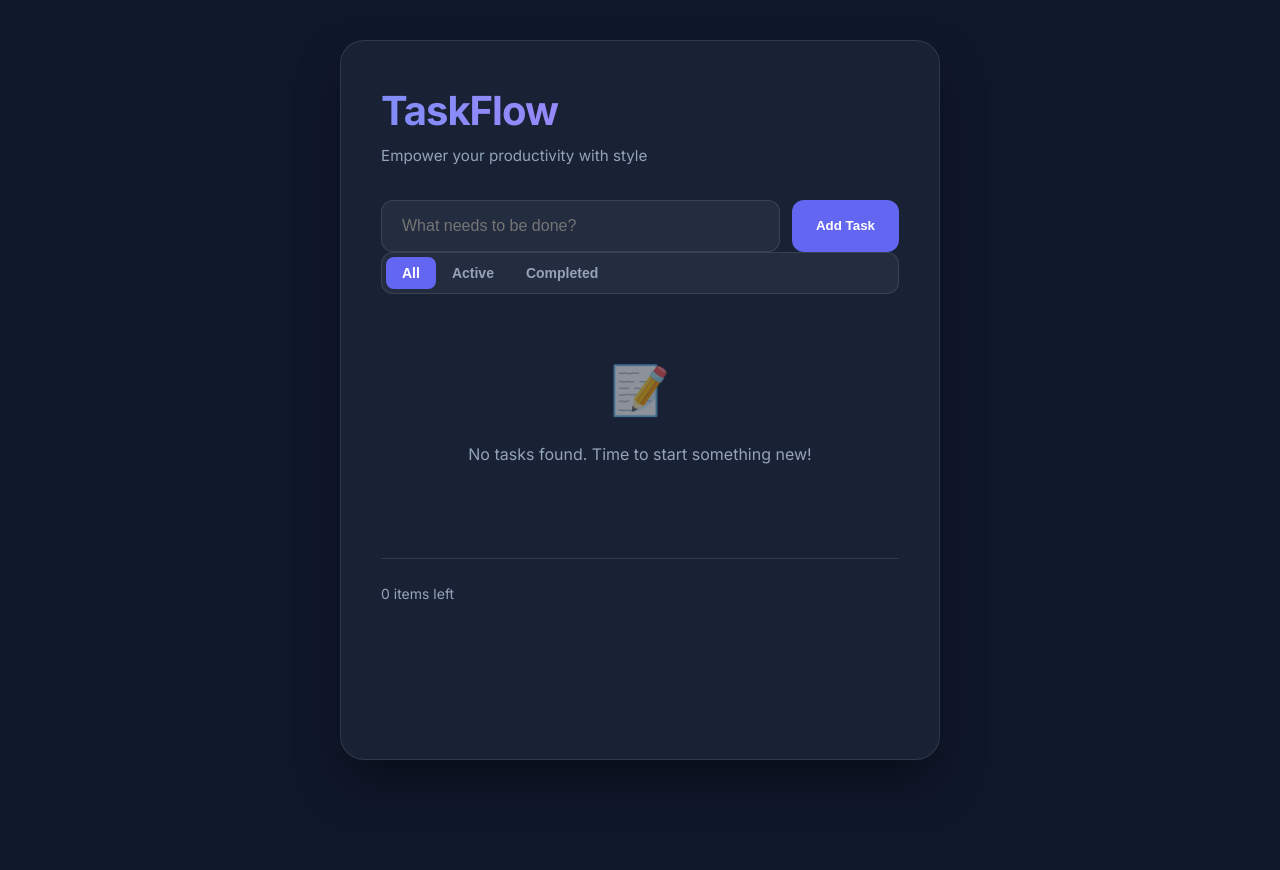
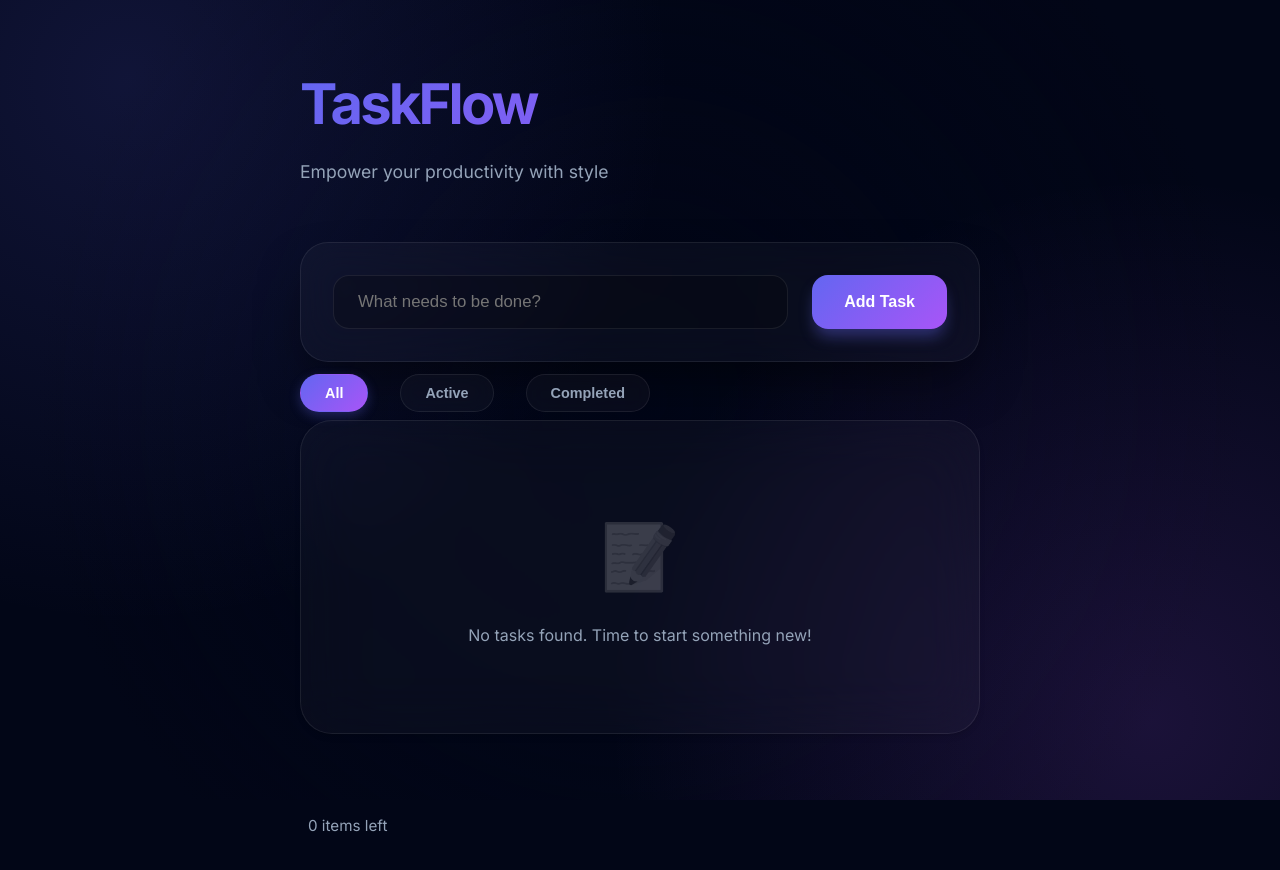
Before and after one commit to shreyashagrawal00/Global-Trend, a website: page public/index.html in a window 1280 px wide. Both pictures are taken after a click on the button "All". Before the commit the page ends 800 px from the top, so only its background shows below. Drawn offline with Linux system fonts and the light colour scheme; no server answers.

Commit message:
feat: initialize TaskFlow application with HTML structure and glassmorphism CSS styling

```diff
--- a/public/index.html
+++ b/public/index.html
@@ -10,6 +10,7 @@
     <link href="https://fonts.googleapis.com/css2?family=Inter:wght@300;400;500;600;700&display=swap" rel="stylesheet">
 </head>
 <body>
+    <div class="bg-glow"></div>
     <div class="app-container">
         <header>
             <h1>TaskFlow</h1>
--- a/public/style.css
+++ b/public/style.css
@@ -1,13 +1,14 @@
 :root {
-    --bg-color: #0f172a;
-    --card-bg: rgba(30, 41, 59, 0.7);
-    --primary: #6366f1;
-    --primary-hover: #4f46e5;
+    --bg-color: #020617;
+    --primary-gradient: linear-gradient(135deg, #6366f1 0%, #a855f7 100%);
+    --primary-glow: rgba(99, 102, 241, 0.4);
     --text-main: #f8fafc;
     --text-muted: #94a3b8;
-    --border: rgba(255, 255, 255, 0.1);
-    --success: #22c55e;
+    --glass-bg: rgba(255, 255, 255, 0.03);
+    --glass-border: rgba(255, 255, 255, 0.08);
+    --glass-highlight: rgba(255, 255, 255, 0.12);
     --danger: #ef4444;
+    --success: #10b981;
 }
 
 * {
@@ -22,116 +23,163 @@ body {
     color: var(--text-main);
     display: flex;
     justify-content: center;
-    padding: 40px 20px;
+    padding: 60px 20px;
     min-height: 100vh;
-    line-height: 1.5;
+    line-height: 1.6;
+    overflow-x: hidden;
+}
+
+/* Background Glow Effect */
+.bg-glow {
+    position: fixed;
+    top: 0;
+    left: 0;
+    width: 100%;
+    height: 100%;
+    z-index: -1;
+    background:
+        radial-gradient(circle at 10% 10%, rgba(99, 102, 241, 0.15) 0%, transparent 40%),
+        radial-gradient(circle at 90% 90%, rgba(168, 85, 247, 0.15) 0%, transparent 40%),
+        radial-gradient(circle at 50% 50%, rgba(0, 0, 0, 0) 0%, var(--bg-color) 80%);
 }
 
 .app-container {
     width: 100%;
-    max-width: 600px;
-    background: var(--card-bg);
-    backdrop-filter: blur(12px);
-    border: 1px solid var(--border);
-    border-radius: 24px;
-    padding: 40px;
-    box-shadow: 0 25px 50px -12px rgba(0, 0, 0, 0.5);
+    max-width: 680px;
     display: flex;
     flex-direction: column;
-    gap: 32px;
+    gap: 56px;
+    animation: slideUp 0.8s cubic-bezier(0.16, 1, 0.3, 1);
+}
+
+@keyframes slideUp {
+    from { opacity: 0; transform: translateY(30px); }
+    to { opacity: 1; transform: translateY(0); }
+}
+
+header {
+    text-align: left;
 }
 
 header h1 {
-    font-size: 2.5rem;
-    font-weight: 700;
-    letter-spacing: -0.025em;
-    background: linear-gradient(to right, #818cf8, #c084fc);
+    font-size: 3.5rem;
+    font-weight: 800;
+    letter-spacing: -0.05em;
+    background: var(--primary-gradient);
     -webkit-background-clip: text;
     -webkit-text-fill-color: transparent;
+    margin-bottom: 8px;
 }
 
 header p {
     color: var(--text-muted);
-    font-size: 0.95rem;
-    margin-top: 4px;
+    font-size: 1.1rem;
+    font-weight: 400;
+}
+
+/* Add Task Section */
+.add-task-section {
+    background: var(--glass-bg);
+    padding: 32px;
+    border-radius: 28px;
+    border: 1px solid var(--glass-border);
+    backdrop-filter: blur(20px);
+    box-shadow: 0 25px 50px -12px rgba(0, 0, 0, 0.5);
+    transition: transform 0.3s ease, border-color 0.3s ease;
+}
+
+.add-task-section:hover {
+    border-color: var(--glass-highlight);
 }
 
 #task-form {
     display: flex;
-    gap: 12px;
+    gap: 24px;
 }
 
 #task-input {
     flex: 1;
-    background: rgba(255, 255, 255, 0.05);
-    border: 1px solid var(--border);
-    border-radius: 12px;
-    padding: 14px 20px;
+    background: rgba(0, 0, 0, 0.2);
+    border: 1px solid var(--glass-border);
+    border-radius: 16px;
+    padding: 16px 24px;
     color: var(--text-main);
-    font-size: 1rem;
-    transition: all 0.2s;
-    height: 52px; /* Fixed height for alignment */
+    font-size: 1.05rem;
+    transition: all 0.3s cubic-bezier(0.4, 0, 0.2, 1);
+    outline: none;
 }
 
 #task-input:focus {
-    outline: none;
-    border-color: var(--primary);
-    background: rgba(255, 255, 255, 0.08);
-    box-shadow: 0 0 0 4px rgba(99, 102, 241, 0.15);
+    background: rgba(0, 0, 0, 0.3);
+    border-color: #6366f1;
+    box-shadow: 0 0 0 4px rgba(99, 102, 241, 0.1);
 }
 
 #add-btn {
-    background: var(--primary);
+    background: var(--primary-gradient);
     color: white;
     border: none;
-    border-radius: 12px;
-    padding: 0 24px;
-    font-weight: 600;
+    border-radius: 16px;
+    padding: 0 32px;
+    font-weight: 700;
+    font-size: 1rem;
     cursor: pointer;
-    transition: all 0.2s;
-    height: 52px; /* Match input height */
+    transition: all 0.3s cubic-bezier(0.4, 0, 0.2, 1);
+    box-shadow: 0 10px 15px -3px var(--primary-glow);
     white-space: nowrap;
 }
 
 #add-btn:hover {
-    background: var(--primary-hover);
     transform: translateY(-2px);
-    box-shadow: 0 4px 12px rgba(99, 102, 241, 0.3);
+    box-shadow: 0 20px 25px -5px var(--primary-glow);
+    filter: brightness(1.1);
 }
 
 #add-btn:active {
     transform: translateY(0);
 }
 
+/* Filters Section */
 .filters {
     display: flex;
-    background: rgba(255, 255, 255, 0.05);
-    padding: 4px;
-    border-radius: 12px;
-    border: 1px solid var(--border);
-    align-self: flex-start;
+    gap: 32px;
+    margin: 12px 0 8px 0;
 }
 
 .filter-btn {
-    background: transparent;
-    border: none;
-    border-radius: 8px;
-    padding: 8px 16px;
+    background: var(--glass-bg);
+    border: 1px solid var(--glass-border);
+    padding: 10px 24px;
+    border-radius: 99px;
     color: var(--text-muted);
-    font-size: 0.875rem;
+    font-size: 0.9rem;
     font-weight: 600;
     cursor: pointer;
-    transition: all 0.2s;
+    transition: all 0.3s ease;
+    backdrop-filter: blur(10px);
 }
 
 .filter-btn:hover {
+    background: var(--glass-highlight);
     color: var(--text-main);
 }
 
 .filter-btn.active {
-    background: var(--primary);
-    border-color: var(--primary);
+    background: var(--primary-gradient);
     color: white;
+    border-color: transparent;
+    box-shadow: 0 4px 12px rgba(99, 102, 241, 0.3);
+}
+
+/* Task List */
+.task-list-container {
+    background: var(--glass-bg);
+    padding: 24px;
+    border-radius: 32px;
+    border: 1px solid var(--glass-border);
+    backdrop-filter: blur(30px);
+    box-shadow: 0 4px 6px -1px rgba(0, 0, 0, 0.1), 0 2px 4px -1px rgba(0, 0, 0, 0.06);
+    min-height: 200px;
 }
 
 #task-list {
@@ -144,58 +192,67 @@ header p {
 .task-item {
     display: flex;
     align-items: center;
-    background: rgba(255, 255, 255, 0.02);
-    border: 1px solid var(--border);
-    border-radius: 16px;
-    padding: 18px 20px;
+    background: transparent;
+    border-radius: 20px;
+    padding: 16px 20px;
     gap: 16px;
-    transition: all 0.2s ease;
-    animation: fadeIn 0.3s ease-out;
+    transition: all 0.3s cubic-bezier(0.4, 0, 0.2, 1);
+    animation: fadeInTask 0.5s ease backwards;
 }
 
-@keyframes fadeIn {
-    from { opacity: 0; transform: translateY(10px); }
-    to { opacity: 1; transform: translateY(0); }
+@keyframes fadeInTask {
+    from { opacity: 0; transform: translateX(-10px); }
+    to { opacity: 1; transform: translateX(0); }
 }
 
 .task-item:hover {
-    background: rgba(255, 255, 255, 0.05);
-    border-color: rgba(255, 255, 255, 0.2);
+    background: rgba(255, 255, 255, 0.03);
+    transform: translateX(4px);
+}
+
+.task-checkbox {
+    width: 26px;
+    height: 26px;
+    border-radius: 50%;
+    border: 2px solid var(--glass-border);
+    cursor: pointer;
+    display: flex;
+    align-items: center;
+    justify-content: center;
+    transition: all 0.3s cubic-bezier(0.4, 0, 0.2, 1);
+    flex-shrink: 0;
+}
+
+.task-checkbox:hover {
+    border-color: #6366f1;
+    background: rgba(99, 102, 241, 0.1);
+}
+
+.task-checkbox.checked {
+    background: var(--primary-gradient);
+    border-color: transparent;
+    box-shadow: 0 0 10px rgba(99, 102, 241, 0.4);
+}
+
+.task-checkbox.checked::after {
+    content: '✓';
+    color: white;
+    font-size: 14px;
+    font-weight: 800;
+}
+
+.task-text {
+    flex: 1;
+    font-size: 1.1rem;
+    font-weight: 500;
+    color: var(--text-main);
+    transition: all 0.3s ease;
 }
 
 .task-item.completed .task-text {
     text-decoration: line-through;
     color: var(--text-muted);
-}
-
-.task-checkbox {
-    width: 20px;
-    height: 20px;
-    border-radius: 6px;
-    border: 2px solid var(--border);
-    cursor: pointer;
-    display: flex;
-    align-items: center;
-    justify-content: center;
-    transition: all 0.2s;
-}
-
-.task-checkbox.checked {
-    background: var(--success);
-    border-color: var(--success);
-}
-
-.task-checkbox.checked::after {
-    content: '✓';
-    color: white;
-    font-size: 12px;
-    font-weight: bold;
-}
-
-.task-text {
-    flex: 1;
-    font-size: 1rem;
-    font-weight: 400;
+    opacity: 0.6;
 }
 
 .delete-btn {
@@ -203,37 +260,42 @@ header p {
     border: none;
     color: var(--text-muted);
     cursor: pointer;
-    font-size: 1.25rem;
-    padding: 4px;
-    border-radius: 8px;
-    transition: all 0.2s;
+    font-size: 1.2rem;
+    padding: 8px;
+    border-radius: 12px;
+    transition: all 0.2s ease;
+    opacity: 0;
+}
+
+.task-item:hover .delete-btn {
+    opacity: 1;
 }
 
 .delete-btn:hover {
     color: var(--danger);
     background: rgba(239, 68, 68, 0.1);
+    transform: rotate(90deg);
 }
 
+/* Footer Styling */
 footer {
     display: flex;
     justify-content: space-between;
     align-items: center;
-    padding-top: 24px;
-    border-top: 1px solid var(--border);
+    padding: 24px 8px 0;
     color: var(--text-muted);
-    font-size: 0.875rem;
+    font-size: 0.95rem;
 }
 
 #clear-completed {
     background: transparent;
     border: none;
     color: var(--text-muted);
-    font-size: 0.875rem;
-    font-weight: 500;
+    font-weight: 600;
     cursor: pointer;
     transition: all 0.2s;
-    padding: 4px 8px;
-    border-radius: 6px;
+    padding: 8px 16px;
+    border-radius: 12px;
 }
 
 #clear-completed:hover {
@@ -241,6 +303,7 @@ footer {
     background: rgba(239, 68, 68, 0.05);
 }
 
+/* States */
 #empty-state {
     display: flex;
     flex-direction: column;
@@ -248,25 +311,12 @@ footer {
     justify-content: center;
     padding: 60px 0;
     color: var(--text-muted);
-    text-align: center;
-    gap: 16px;
 }
 
 .empty-icon {
-    font-size: 3rem;
-    opacity: 0.5;
-}
-
-.edit-input {
-    flex: 1;
-    background: rgba(255, 255, 255, 0.05);
-    border: 1px solid var(--primary);
-    border-radius: 8px;
-    padding: 8px 12px;
-    color: var(--text-main);
-    font-size: 1rem;
-    font-family: inherit;
-    outline: none;
+    font-size: 4rem;
+    margin-bottom: 16px;
+    filter: grayscale(1) opacity(0.2);
 }
 
 .hidden {
@@ -274,26 +324,22 @@ footer {
 }
 
 .spinner {
-    width: 24px;
-    height: 24px;
+    width: 32px;
+    height: 32px;
     border: 3px solid rgba(255, 255, 255, 0.1);
-    border-top-color: var(--primary);
+    border-top-color: #6366f1;
     border-radius: 50%;
     animation: spin 1s linear infinite;
-    margin-bottom: 8px;
+    margin-bottom: 16px;
 }
 
 @keyframes spin {
     to { transform: rotate(360deg); }
 }
 
-.task-list-container {
-    min-height: 100px;
+@media (max-width: 600px) {
+    .app-container { gap: 24px; }
+    header h1 { font-size: 2.25rem; }
+    #task-form { flex-direction: column; }
+    #add-btn { height: 52px; }
 }
-
-#loading {
-    display: flex;
-    flex-direction: column;
-    align-items: center;
-    padding: 40px 0;
-}
```
